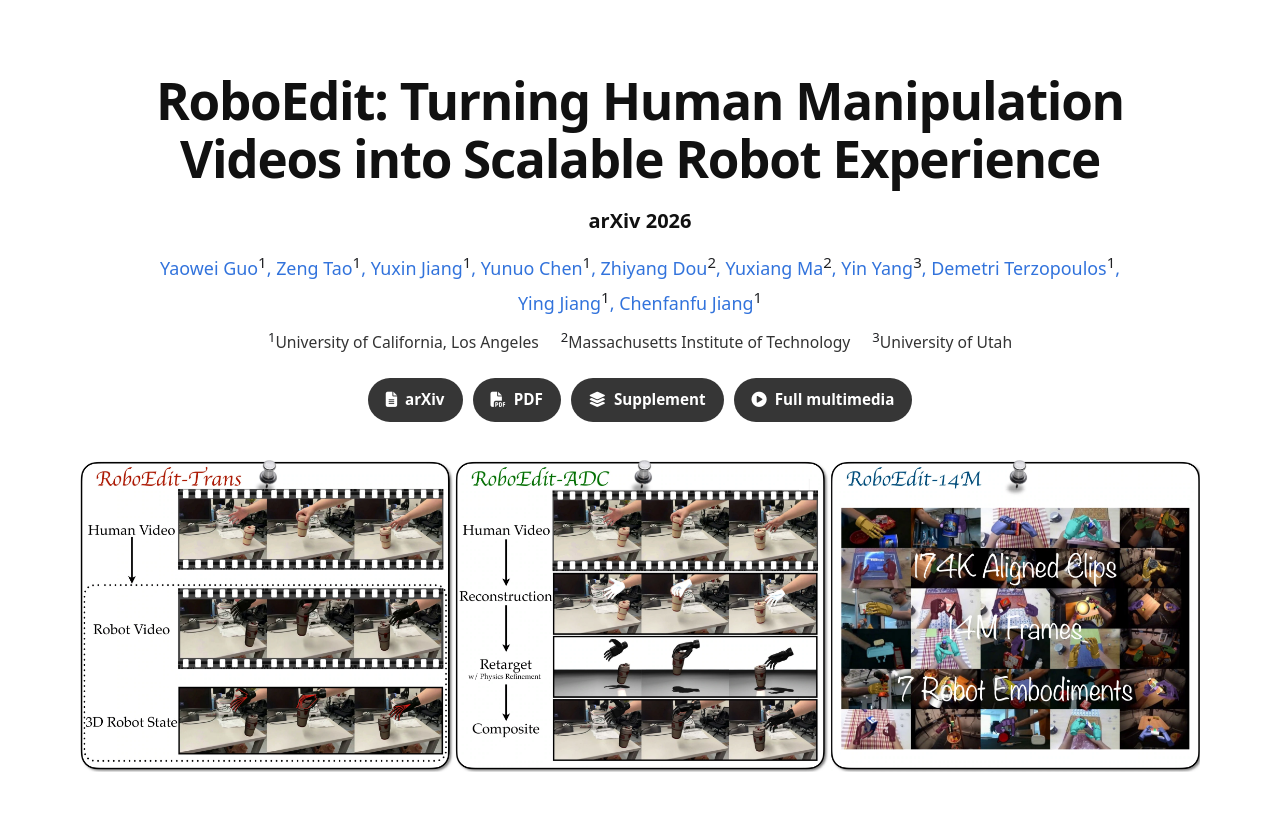
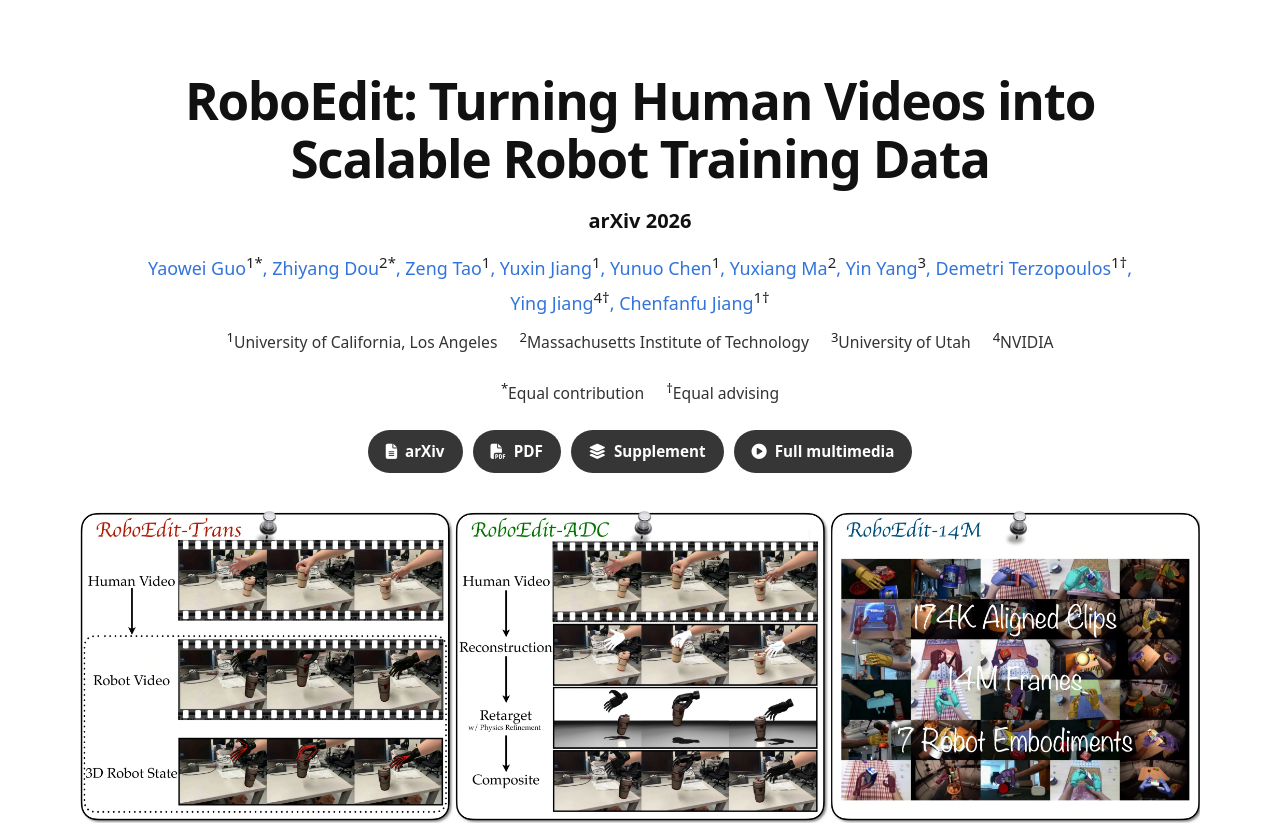
Before and after one commit to RoboEdit/roboedit.github.io, a plain HTML site: page index.html in a window 1280 px wide. Shown: the top 823 px of the page. Drawn offline with Linux system fonts and the light colour scheme.

Commit message:
Sync RoboEdit title, author credits, affiliations and citation

```diff
--- a/index.html
+++ b/index.html
@@ -6,26 +6,26 @@
   <meta name="theme-color" content="#ffffff">
   <meta name="robots" content="index, follow">
 
-  <title>RoboEdit — Turning Human Manipulation Videos into Scalable Robot Experience</title>
+  <title>RoboEdit: Turning Human Videos into Scalable Robot Training Data</title>
   <meta name="description" content="RoboEdit transforms human manipulation videos into target-robot videos and structured 3D robot-hand states, supported by the automatically curated RoboEdit-14M dataset.">
   <meta name="keywords" content="RoboEdit, human-to-robot video editing, robot learning, video generation, robot state decoder, RoboEdit-14M">
-  <meta name="author" content="Yaowei Guo, Zeng Tao, Yuxin Jiang, Yunuo Chen, Zhiyang Dou, Yuxiang Ma, Yin Yang, Demetri Terzopoulos, Ying Jiang, Chenfanfu Jiang">
+  <meta name="author" content="Yaowei Guo, Zhiyang Dou, Zeng Tao, Yuxin Jiang, Yunuo Chen, Yuxiang Ma, Yin Yang, Demetri Terzopoulos, Ying Jiang, Chenfanfu Jiang">
 
   <meta property="og:type" content="article">
-  <meta property="og:title" content="RoboEdit: Turning Human Manipulation Videos into Scalable Robot Experience">
+  <meta property="og:title" content="RoboEdit: Turning Human Videos into Scalable Robot Training Data">
   <meta property="og:description" content="From abundant human videos to target-robot interaction videos, 3D hand states, and downstream control.">
   <meta property="og:image" content="static/images/teaser.webp">
   <meta name="twitter:card" content="summary_large_image">
-  <meta name="twitter:title" content="RoboEdit">
-  <meta name="twitter:description" content="Turning human manipulation videos into scalable robot experience.">
+  <meta name="twitter:title" content="RoboEdit: Turning Human Videos into Scalable Robot Training Data">
+  <meta name="twitter:description" content="Turning human videos into scalable robot training data.">
   <meta name="twitter:image" content="static/images/teaser.webp">
 
-  <meta name="citation_title" content="RoboEdit: Turning Human Manipulation Videos into Scalable Robot Experience">
+  <meta name="citation_title" content="RoboEdit: Turning Human Videos into Scalable Robot Training Data">
   <meta name="citation_author" content="Yaowei Guo">
+  <meta name="citation_author" content="Zhiyang Dou">
   <meta name="citation_author" content="Zeng Tao">
   <meta name="citation_author" content="Yuxin Jiang">
   <meta name="citation_author" content="Yunuo Chen">
-  <meta name="citation_author" content="Zhiyang Dou">
   <meta name="citation_author" content="Yuxiang Ma">
   <meta name="citation_author" content="Yin Yang">
   <meta name="citation_author" content="Demetri Terzopoulos">
@@ -44,13 +44,13 @@
   {
     "@context": "https://schema.org",
     "@type": "ScholarlyArticle",
-    "headline": "RoboEdit: Turning Human Manipulation Videos into Scalable Robot Experience",
+    "headline": "RoboEdit: Turning Human Videos into Scalable Robot Training Data",
     "author": [
       {"@type":"Person","name":"Yaowei Guo"},
+      {"@type":"Person","name":"Zhiyang Dou"},
       {"@type":"Person","name":"Zeng Tao"},
       {"@type":"Person","name":"Yuxin Jiang"},
       {"@type":"Person","name":"Yunuo Chen"},
-      {"@type":"Person","name":"Zhiyang Dou"},
       {"@type":"Person","name":"Yuxiang Ma"},
       {"@type":"Person","name":"Yin Yang"},
       {"@type":"Person","name":"Demetri Terzopoulos"},
@@ -73,24 +73,29 @@
   <main id="main-content">
     <header class="hero-section" id="top">
       <div class="page-shell hero-shell">
-        <h1 class="publication-title">RoboEdit: Turning Human Manipulation Videos into Scalable Robot Experience</h1>
+        <h1 class="publication-title">RoboEdit: Turning Human Videos into Scalable Robot Training Data</h1>
         <p class="publication-venue">arXiv 2026</p>
         <p class="publication-authors">
-          <span>Yaowei Guo<sup>1</sup></span>,
+          <span>Yaowei Guo<sup>1*</sup></span>,
+          <span>Zhiyang Dou<sup>2*</sup></span>,
           <span>Zeng Tao<sup>1</sup></span>,
           <span>Yuxin Jiang<sup>1</sup></span>,
           <span>Yunuo Chen<sup>1</sup></span>,
-          <span>Zhiyang Dou<sup>2</sup></span>,
           <span>Yuxiang Ma<sup>2</sup></span>,
           <span>Yin Yang<sup>3</sup></span>,
-          <span>Demetri Terzopoulos<sup>1</sup></span>,
-          <span>Ying Jiang<sup>1</sup></span>,
-          <span>Chenfanfu Jiang<sup>1</sup></span>
+          <span>Demetri Terzopoulos<sup>1†</sup></span>,
+          <span>Ying Jiang<sup>4†</sup></span>,
+          <span>Chenfanfu Jiang<sup>1†</sup></span>
         </p>
         <p class="publication-affiliations">
           <span><sup>1</sup>University of California, Los Angeles</span>
           <span><sup>2</sup>Massachusetts Institute of Technology</span>
           <span><sup>3</sup>University of Utah</span>
+          <span><sup>4</sup>NVIDIA</span>
+        </p>
+        <p class="publication-affiliations">
+          <span><sup>*</sup>Equal contribution</span>
+          <span><sup>†</sup>Equal advising</span>
         </p>
 
         <div class="publication-links" aria-label="Project links">
@@ -307,8 +312,8 @@
             <i class="fas fa-copy" aria-hidden="true"></i><span>Copy</span>
           </button>
           <pre id="bibtex-code"><code>@misc{guo2026roboeditturninghumanmanipulation,
-  title={RoboEdit: Turning Human Manipulation Videos into Scalable Robot Experience},
-  author={Yaowei Guo and Zeng Tao and Yuxin Jiang and Yunuo Chen and Zhiyang Dou and
+  title={RoboEdit: Turning Human Videos into Scalable Robot Training Data},
+  author={Yaowei Guo and Zhiyang Dou and Zeng Tao and Yuxin Jiang and Yunuo Chen and
           Yuxiang Ma and Yin Yang and Demetri Terzopoulos and Ying Jiang and Chenfanfu Jiang},
   year={2026},
   eprint={2608.18948},
```
Also changed, not shown: static/videos/original_multimedia_viewer.html (+2 -2 lines), 1 other file.
